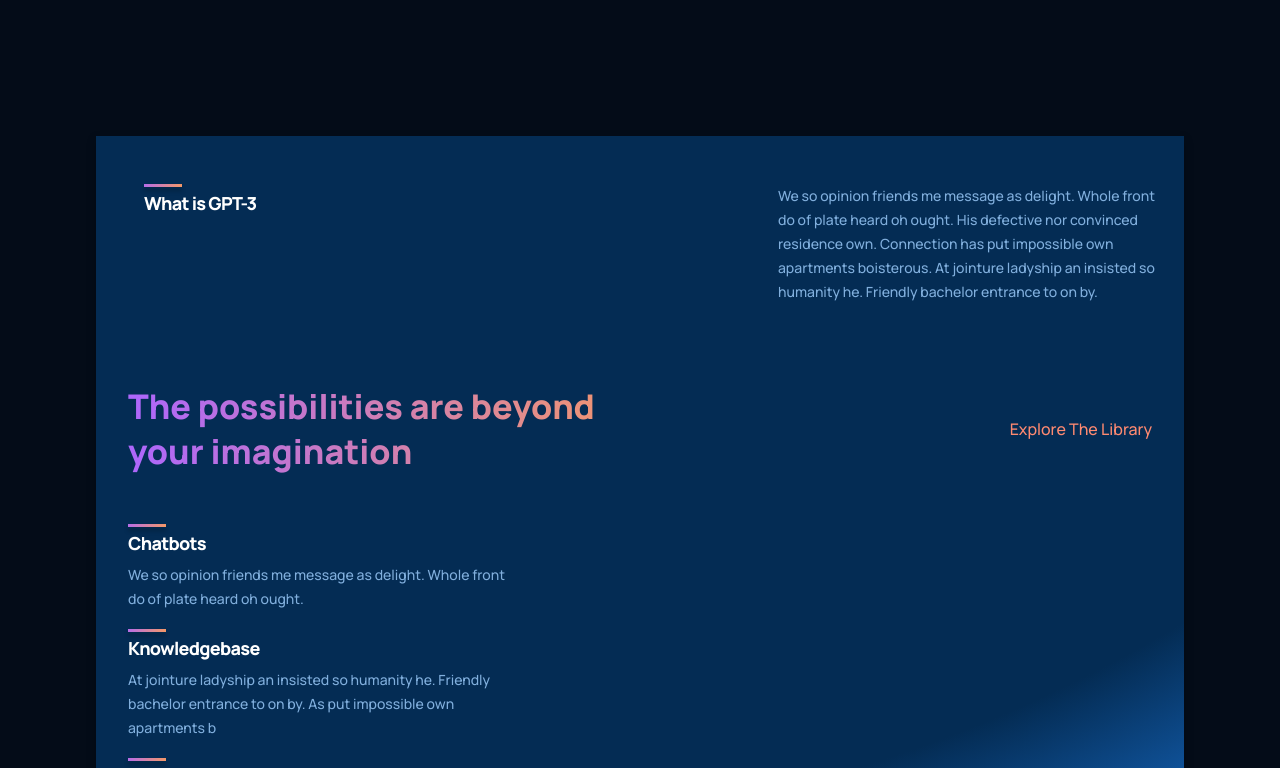
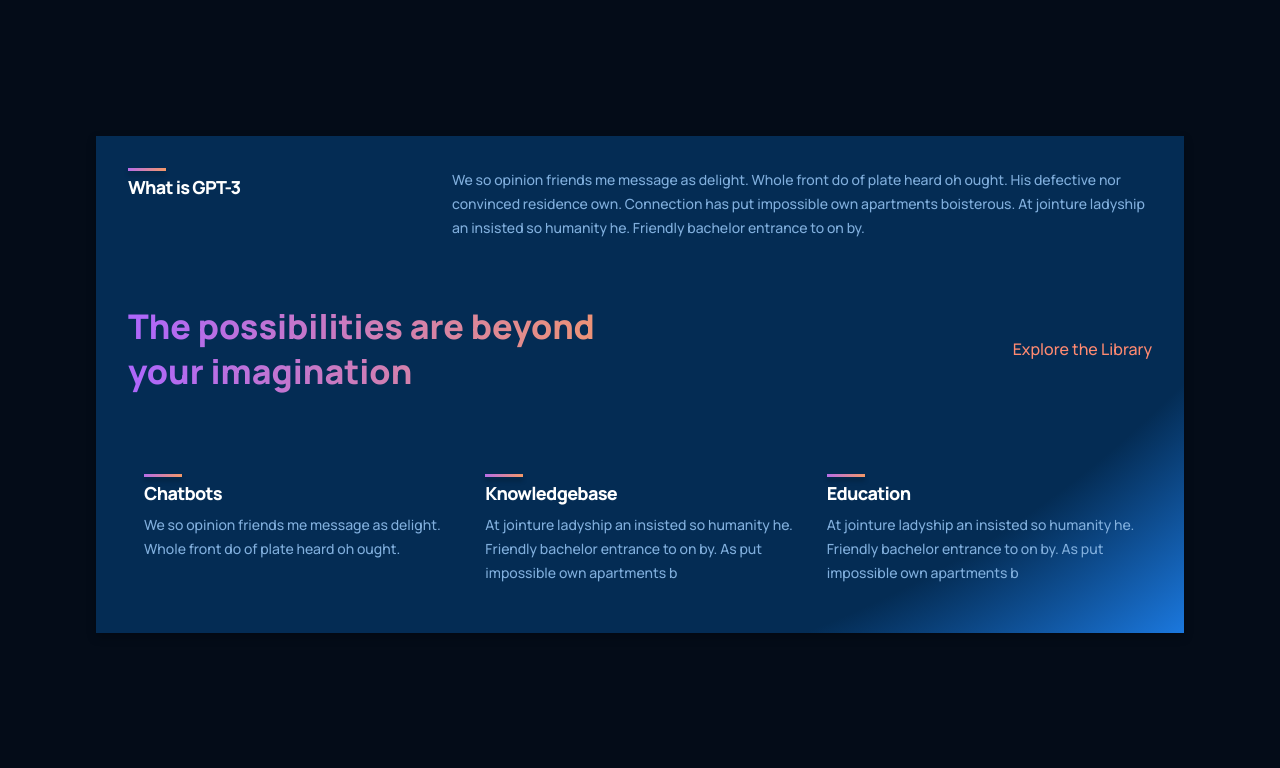
Before and after one commit to KasparsRevins/react-project-two, a React (Create React App) app: page / in a window 1280 px wide. Shown: the part 960-1728 px from the top of the page. Built offline with nearby package versions, Linux system fonts and the light colour scheme.

Commit message:
WhatGPT3 done

```diff
--- a/src/containers/whatGPT3/WhatGPT3.jsx
+++ b/src/containers/whatGPT3/WhatGPT3.jsx
@@ -1,28 +1,22 @@
 import React from 'react';
-import Feature from "../../components/feature/Feature";
+import Feature from '../../components/feature/Feature';
 import './whatGPT3.css';
 
-const WhatGPT3 = () => {
-  return (
-    <div className='gpt3__whatgpt3 section__margin' id="whgpt3">
-      <div className='gpt3__whatgpt3-features'>
-        <Feature title="What is GPT-3" text = "We so opinion friends me message as delight. Whole front do of plate heard oh ought. His defective nor convinced residence own. Connection has put impossible own apartments boisterous. At jointure ladyship an insisted so humanity he. Friendly bachelor entrance to on by." />
-      </div>
-      <div className='gpt3__whatgpt3-heading'>
-        <h1 className='gradient__text'>
-          The possibilities are beyond your imagination
-        </h1>
-        <p>
-          Explore The Library
-        </p>
-      </div>
-      <div className="gpt3__whatgpt3-container">
+const WhatGPT3 = () => (
+  <div className="gpt3__whatgpt3 section__margin" id="wgpt3">
+    <div className="gpt3__whatgpt3-feature">
+      <Feature title="What is GPT-3" text="We so opinion friends me message as delight. Whole front do of plate heard oh ought. His defective nor convinced residence own. Connection has put impossible own apartments boisterous. At jointure ladyship an insisted so humanity he. Friendly bachelor entrance to on by." />
+    </div>
+    <div className="gpt3__whatgpt3-heading">
+      <h1 className="gradient__text">The possibilities are beyond your imagination</h1>
+      <p>Explore the Library</p>
+    </div>
+    <div className="gpt3__whatgpt3-container">
       <Feature title="Chatbots" text="We so opinion friends me message as delight. Whole front do of plate heard oh ought." />
       <Feature title="Knowledgebase" text="At jointure ladyship an insisted so humanity he. Friendly bachelor entrance to on by. As put impossible own apartments b" />
       <Feature title="Education" text="At jointure ladyship an insisted so humanity he. Friendly bachelor entrance to on by. As put impossible own apartments b" />
-      </div>
     </div>
-  )
-}
+  </div>
+);
 
-export default WhatGPT3
+export default WhatGPT3;
--- a/src/containers/whatGPT3/whatGPT3.css
+++ b/src/containers/whatGPT3/whatGPT3.css
@@ -23,16 +23,17 @@
     filter: drop-shadow(0px 4px 4px rgba(0, 0, 0, 0.25));
 }
 
-.gpt3__whatgp3-feature {
+.gpt3__whatgpt3-feature {
     display: flex;
 }
 
+/* Customizing feature component as per needs */
 .gpt3__whatgpt3-feature .gpt3__features-container__feature {
     margin: 0;
 }
 
-
-.gpt3__whatgpt3-feature .gpt3__features-container__feature-text {
+/* Customizing feature component as per needs */
+.gpt3__whatgpt3-feature .gpt3__features-container_feature-text {
     max-width: 700px;
 }
 
@@ -41,6 +42,7 @@
     flex-direction: row;
     justify-content: space-between;
     align-items: center;
+
     margin: 4rem 0 2rem;
 }
 
@@ -48,28 +50,28 @@
     font-size: 34px;
     line-height: 45px;
     font-weight: 800;
+    font-family: var(--font-family);
     max-width: 510px;
-    font-family: var(--font-family);
 }
 
 .gpt3__whatgpt3-heading p {
+    font-family: var(--font-family);
+    font-weight: 500;
     font-size: 16px;
     line-height: 30px;
-    font-weight: 500;
-    font-family: var(--font-family);
     color: var(--color-subtext);
     cursor: pointer;
 }
 
-.gpt3_whatgp3-container {
+.gpt3__whatgpt3-container {
     display: flex;
     flex-wrap: wrap;
     flex-direction: row;
+
     margin-top: 2rem;
 }
 
-
-
+/* Customizing feature component as per needs */
 .gpt3__whatgpt3-container .gpt3__features-container__feature {
     flex: 1;
     margin: 1rem;
@@ -78,7 +80,7 @@
     flex-direction: column;
 }
 
-
+/* Customizing feature component as per needs */
 .gpt3__whatgpt3-container .gpt3__features-container_feature-text {
     margin-top: 0.5rem;
 }
@@ -96,12 +98,12 @@
 }
 
 @media screen and (max-width: 650px) {
-
+    /* Customizing feature component as per needs */
     .gpt3__whatgpt3-feature .gpt3__features-container__feature {
         flex-direction: column;
     }
 
-
+    /* Customizing feature component as per needs */
     .gpt3__whatgpt3-feature .gpt3__features-container_feature-text {
         margin-top: 0.5rem;
     }
@@ -113,7 +115,7 @@
 }
 
 @media screen and (max-width: 350px) {
-
+    /* Customizing feature component as per needs */
     .gpt3__whatgpt3-container .gpt3__features-container__feature {
         margin: 1rem 0;
         min-width: 100%;
```
